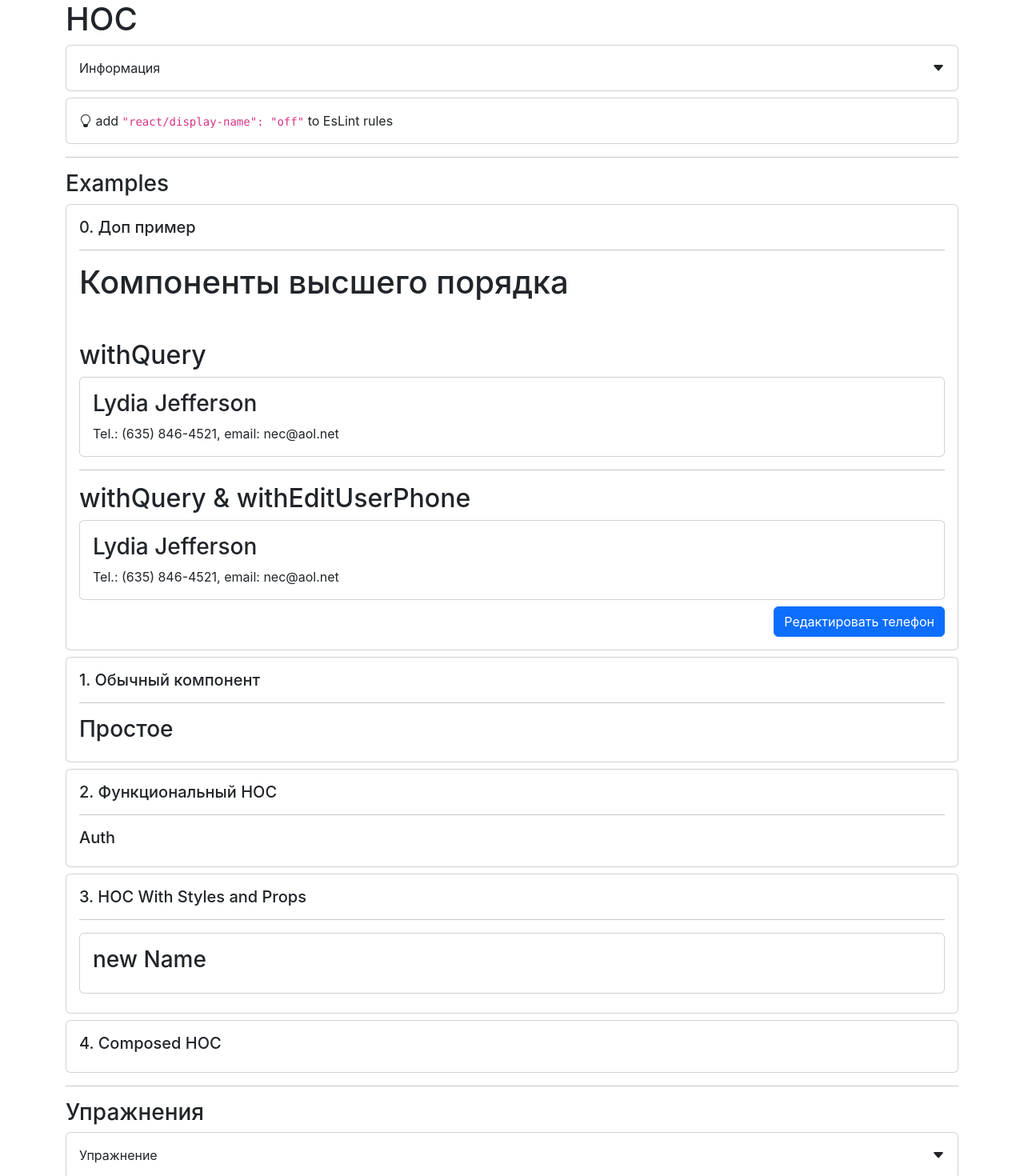
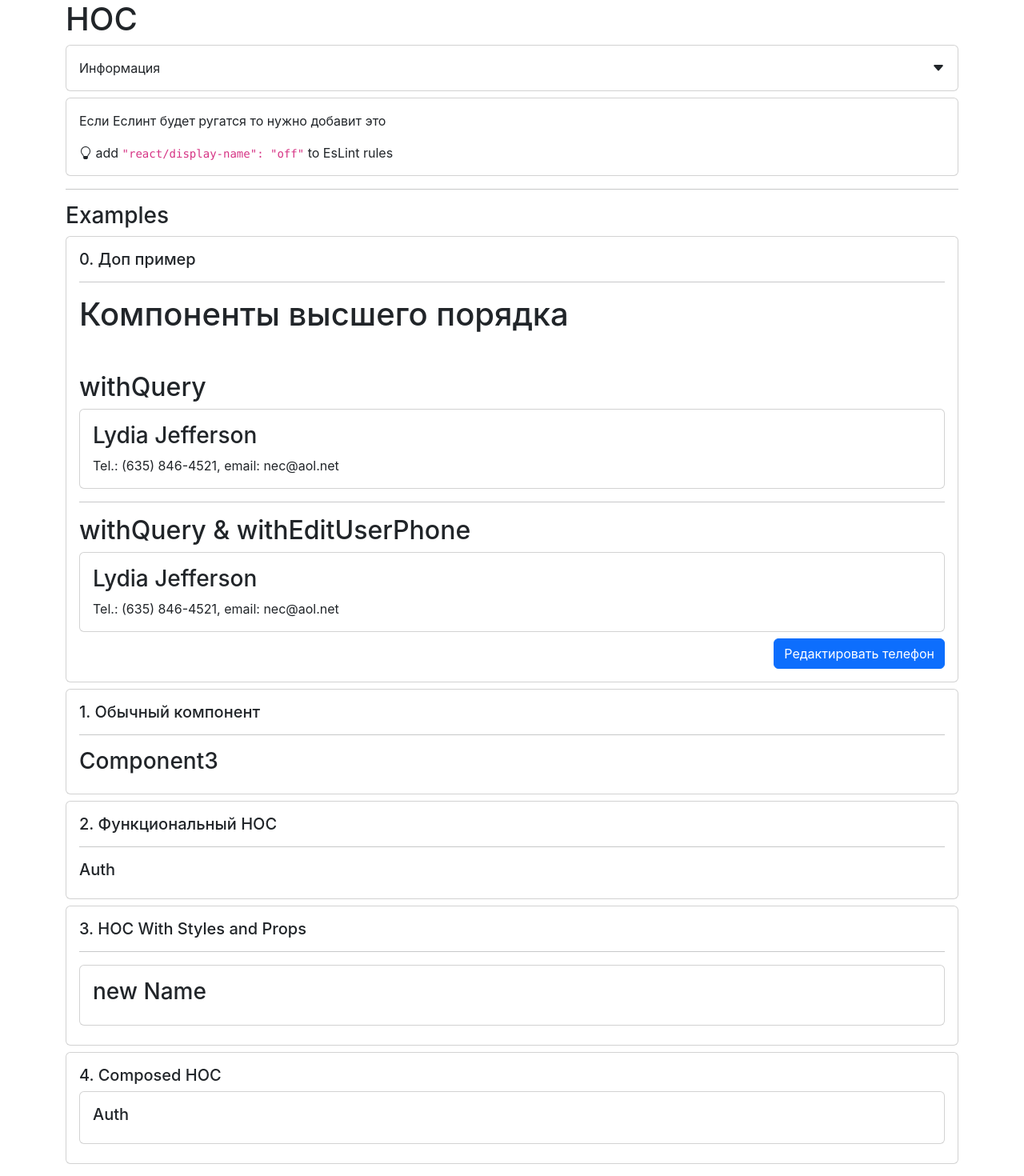
Before and after one commit to Art-San/09_12_22_project-react-hooks, a React (Create React App) app: page /hoc in a window 1280 px wide. Shown: the part 80-1550 px from the top of the page at 80% size. Built offline with nearby package versions, Linux system fonts and the light colour scheme.

Commit message:
5. Компоненты высшего порядка (HOC)

```diff
--- a/src/app/components/examples/hoc/hocExample.jsx
+++ b/src/app/components/examples/hoc/hocExample.jsx
@@ -16,6 +16,7 @@ const HOCExample = () => {
 
     const ComponentWithAuth = withLogin(Component)
     const ComponentWithPropsStyles = withPropsStyles(Component)
+    const NewComponent = withPropsStyles(withLogin(Component))
     // const NewComponent = withPropsStyles(ComponentWithAuth)
     return (
         <>
@@ -32,7 +33,7 @@ const HOCExample = () => {
             <CardWrapper>
                 <SmallTitle>1. Обычный компонент</SmallTitle>
                 <Divider />
-                <Component name='Простое'/>
+                <Component/>
             </CardWrapper>
             <CardWrapper>
                 <SmallTitle>2. Функциональный HOC</SmallTitle>
@@ -46,7 +47,7 @@ const HOCExample = () => {
             </CardWrapper>
             <CardWrapper>
                 <SmallTitle>4. Composed HOC</SmallTitle>
-                {/* <NewComponent /> */}
+                <NewComponent />
             </CardWrapper>
         </>
     )
--- a/src/app/layouts/Hoc.jsx
+++ b/src/app/layouts/Hoc.jsx
@@ -31,6 +31,7 @@ const HOCLayout = () => {
                 </BlockQuoteWrapper>
             </Collapse>
             <CardWrapper>
+                <p>Если Еслинт будет ругатся то нужно добавит это</p>
                 <i className="bi bi-lightbulb"></i> add{' '}
                 <code>&quot;react/display-name&quot;: &quot;off&quot;</code> to
                 EsLint rules
```
Also changed, not shown: src/app/components/examples/hoc/withLogin.jsx (+16 -2 lines).
